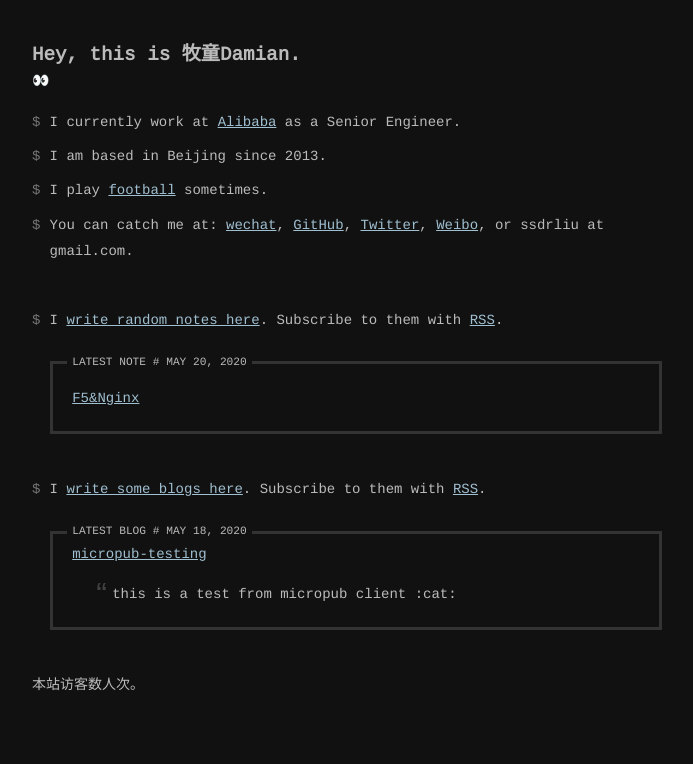
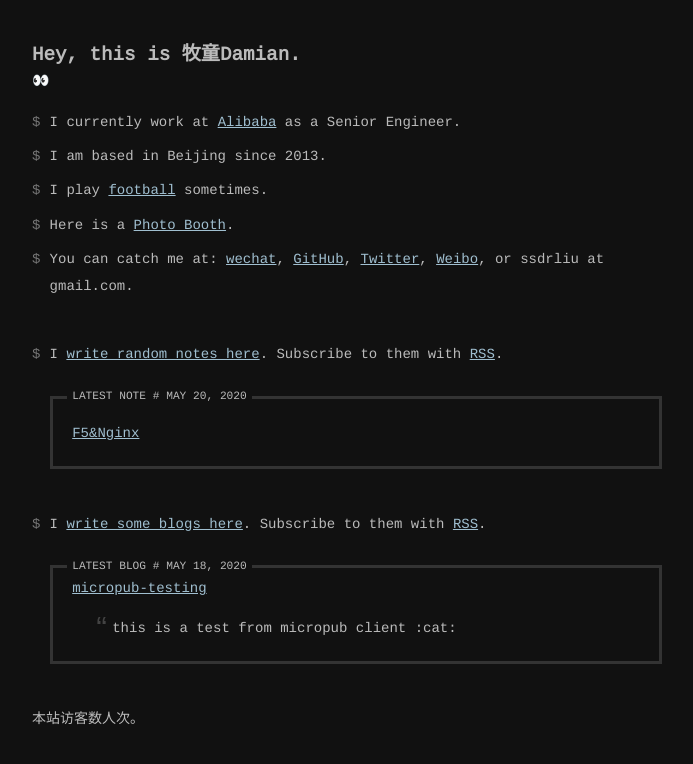
Before and after one commit to ssdr/site, a Jekyll site: the page built from index.html, in a window 1280 px wide. Shown: the top 764 px of the page, without its empty margins (293-986 px from the left). Built offline with Jekyll 4.4.1, drawn with Linux system fonts in a browser that asks for light colours; comment, search, counter and statistics services are not loaded.

Commit message:
add photo gallery

```diff
--- a/_data/notes.yml
+++ b/_data/notes.yml
@@ -8,8 +8,7 @@
 
 - date: 2020/05/19 14:40
   content: |
-    Question: Why do most programmers/developers use a dark theme while writing software/code?
-    Answer: Because light attracts bugs. 😂
+    Question: Why do most programmers/developers use a dark theme while writing software/code? Answer: Because light attracts bugs. 😂
 
 - date: 2020/05/19 12:53
   content: |
--- a/index.html
+++ b/index.html
@@ -7,6 +7,7 @@ layout: default
   <li>I currently work at <a href="https://alibaba.com/">Alibaba</a> as a Senior Engineer.</li>
   <li>I am based in Beijing since 2013.</li>
   <li>I play <a href="/football">football</a> sometimes.</li>
+  <li>Here is a <a href="/gallery">Photo Booth</a>.</li>
   <li>
     You can catch me at:
     <a href="/wechat" ref="me">wechat</a>,
```
